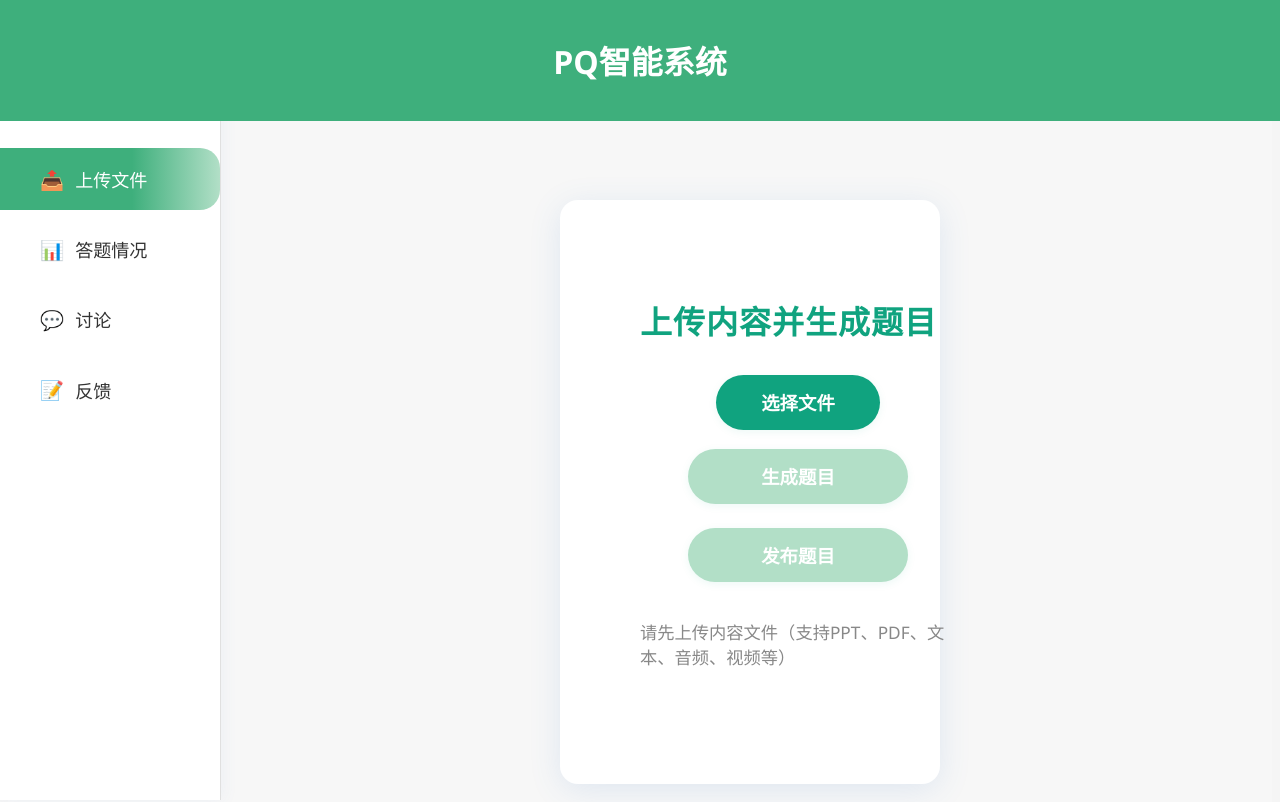
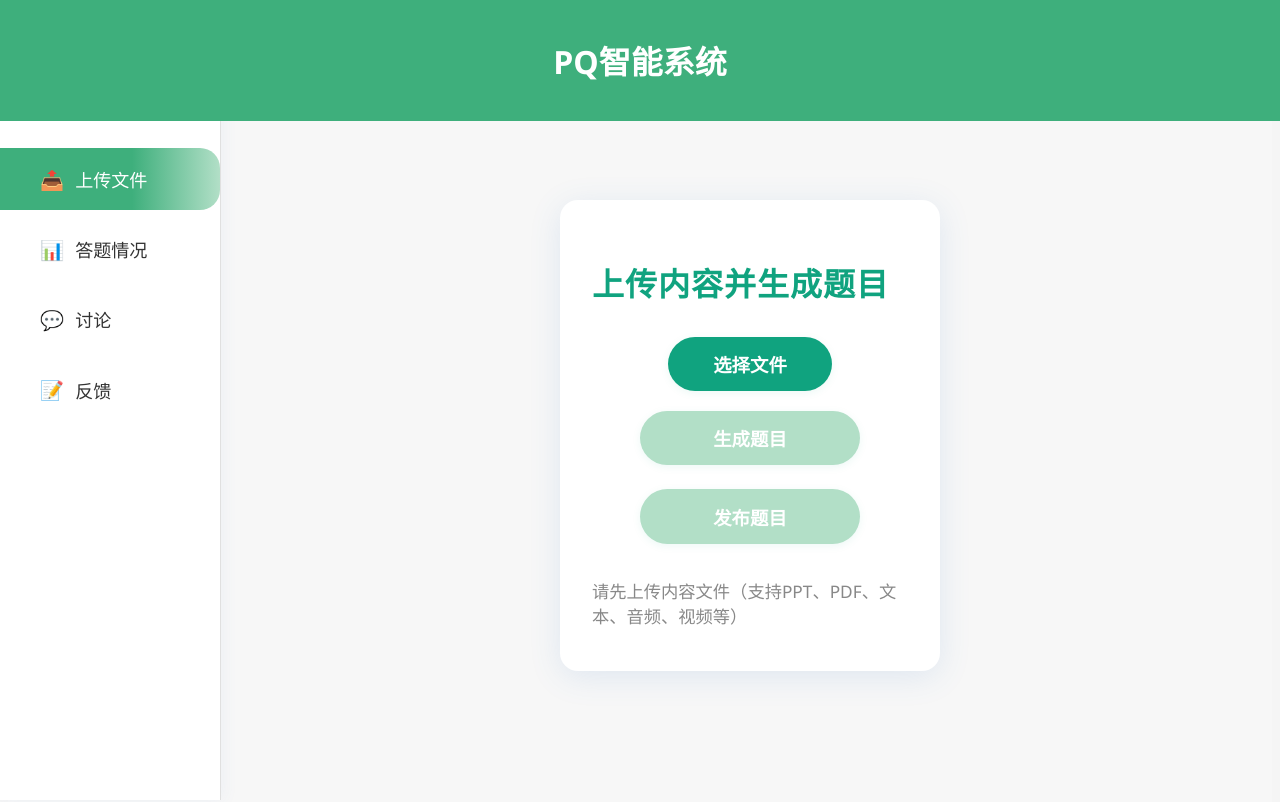
Before and after one commit to AAA-sw-team/project, a Vue app in the folder popquiz-app/frontend/tryproject1/: page /speaker in a window 1280 px wide. Shown: the top 802 px of the page. Built offline with nearby package versions, Linux system fonts and the light colour scheme.

Commit message:
删除多余文件，修改speaker样式

```diff
--- a/popquiz-app/frontend/tryproject1/src/main/resources/pages/speaker/Upload.vue
+++ b/popquiz-app/frontend/tryproject1/src/main/resources/pages/speaker/Upload.vue
@@ -58,7 +58,7 @@ const publishQuiz = async () => {
 </script>
 
 <style scoped>
-.upload-wrapper {
+/* .upload-wrapper {
   width: 100%;
   padding: 1.2rem 3rem 2rem 3rem;
   margin: 1.2rem 0 2.5rem 0;
@@ -66,7 +66,7 @@ const publishQuiz = async () => {
   flex-direction: column;
   align-items: stretch;
   justify-content: flex-start;
-}
+} */
 
 .upload-title {
   font-size: 2rem;
```
Also changed, not shown: 1 other file (tests, documents, lock files or other folders).
